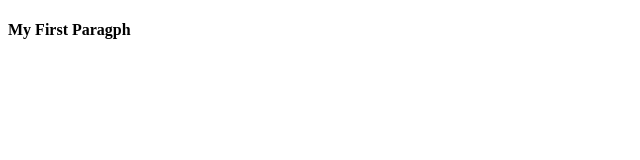
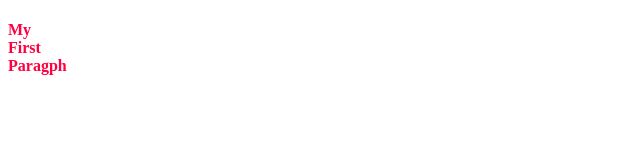
Before and after one commit to Yusufbmuhtar/Yusufbmuhtar.github.io, a plain HTML site: page index.html in a window 1280 px wide. Shown: the whole page, without its empty margins (0-640 px from the left). Drawn offline with Linux system fonts and the light colour scheme.

Commit message:
Update index.html

```diff
--- a/index.html
+++ b/index.html
@@ -1,7 +1,7 @@
 <!DOCTYPE html>
 <html lang=tr>
   <head>
-  <link rel="stylesheet" type="text/css/" href="Style.css"/>
+  <link rel="stylesheet" type="text/css" href="Style.css">
   <title>Yusuf Bilal Muhtar</title>
   </head>
 
```
